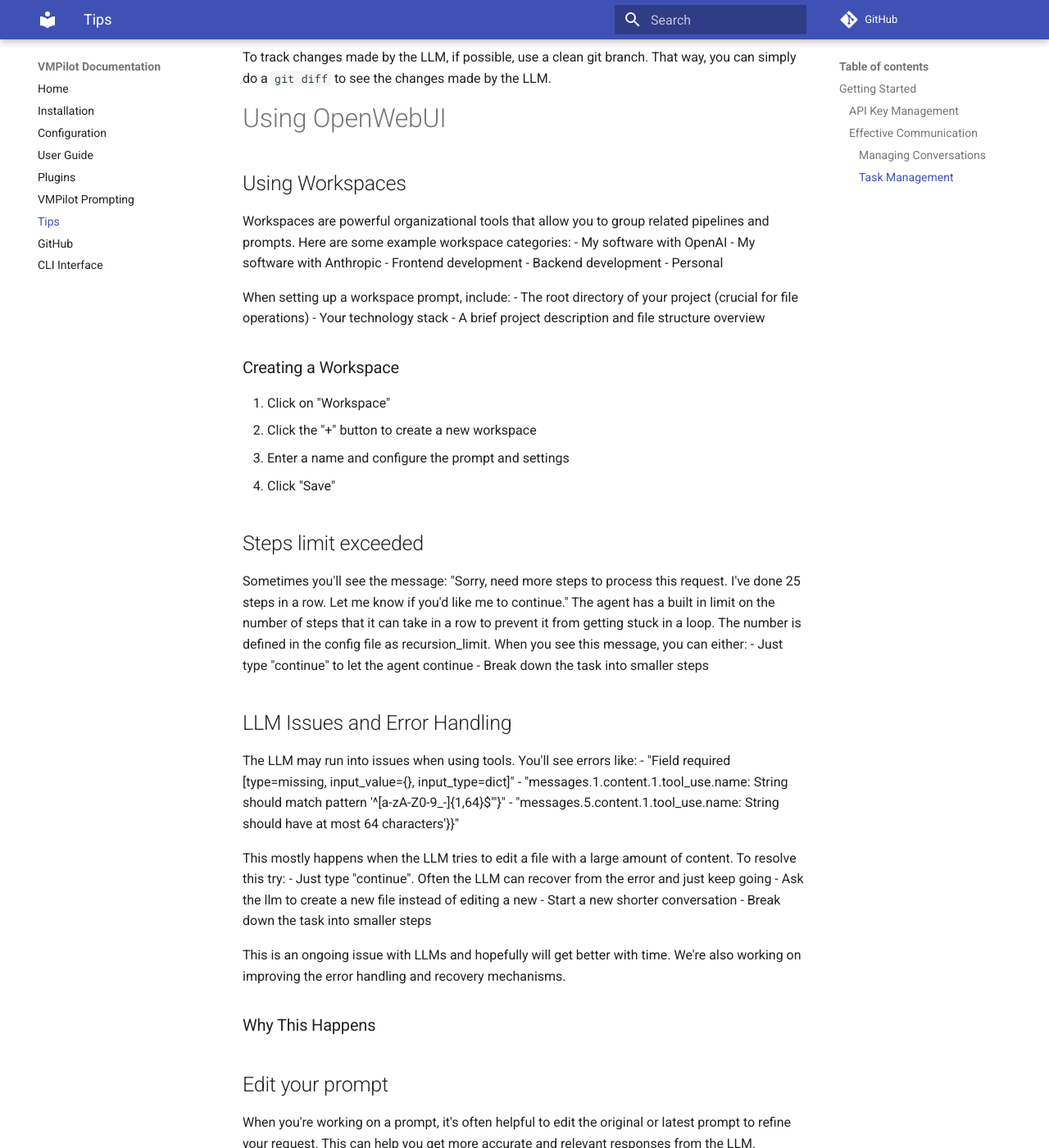
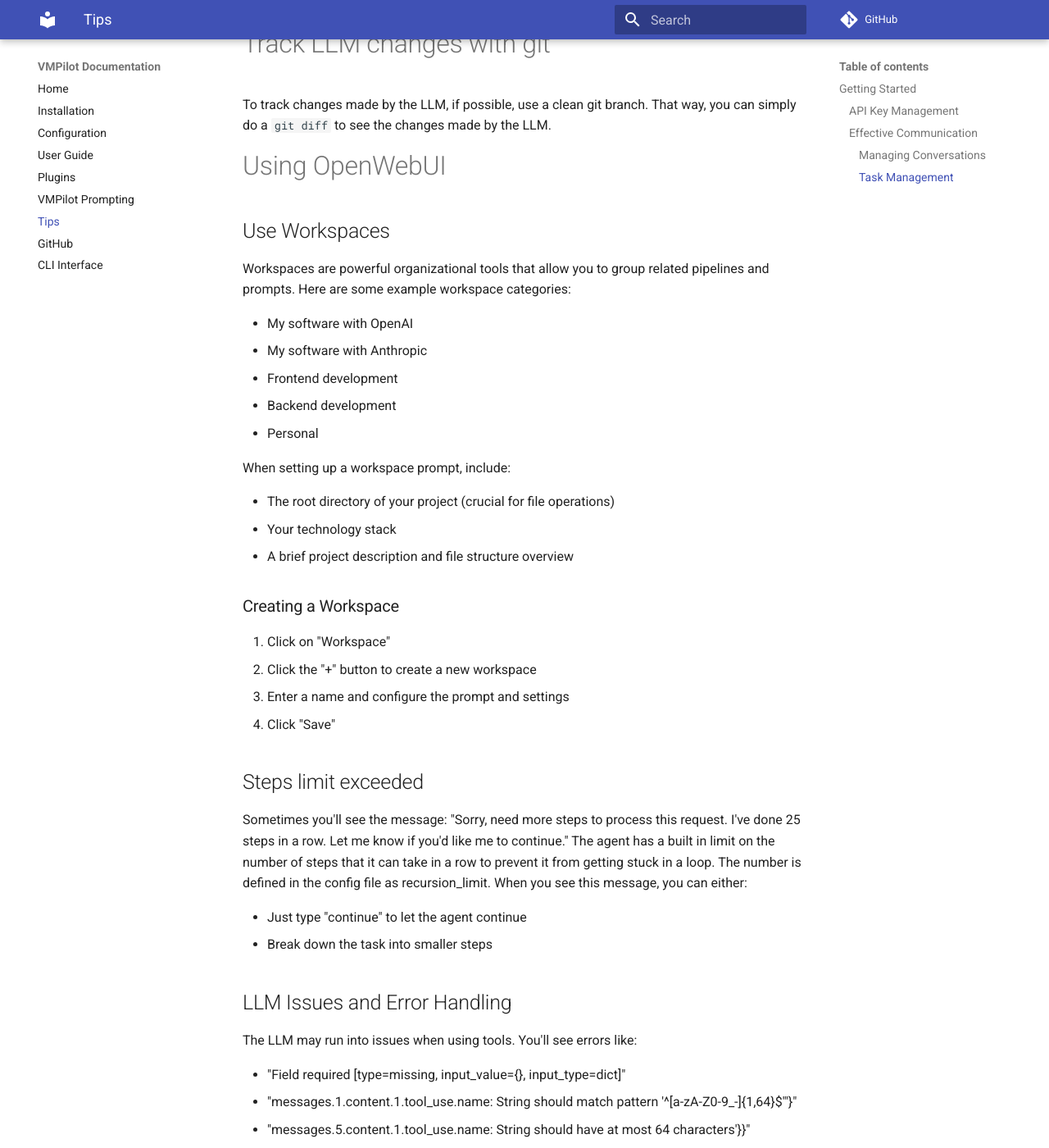
Before and after one commit to drorm/vmpilot, an MkDocs documentation site: the page built from docs/source/tips.md, in a window 1280 px wide and 1400 px high, scrolled down 699 px. Shown: the whole window at 82% size. Built offline with MkDocs 1.6.1 and Material for MkDocs 9.7.7, drawn with Linux system fonts in a browser that asks for light colours; comment, search, counter and statistics services are not loaded; part of the change alters nothing that is shown; some of the changed text lies outside the part shown.

Commit message:
Update and improve documentation for VMPilot tips and error handling.

```diff
--- a/docs/source/tips.md
+++ b/docs/source/tips.md
@@ -1,4 +1,4 @@
-# VMPilot Best Practices Guide
+# VMPilot Tips
 
 ## Getting Started
 
@@ -13,10 +13,10 @@ For optimal cost control and usage tracking:
 
 #### Managing Conversations
 Long conversations can reduce effectiveness. To maintain quality:
+
 1. Keep conversations focused on specific tasks
 2. Start new sessions for new topics
 3. Include relevant context when starting fresh
-4. Save important snippets for future reference
 
 #### Task Management
 Break down complex tasks:
@@ -30,9 +30,10 @@ To track changes made by the LLM, if possible, use a clean git branch. That way,
 
 # Using OpenWebUI
 
-## Using Workspaces
+## Use Workspaces
 
 Workspaces are powerful organizational tools that allow you to group related pipelines and prompts. Here are some example workspace categories:
+
 - My software with OpenAI
 - My software with Anthropic
 - Frontend development
@@ -40,6 +41,7 @@ Workspaces are powerful organizational tools that allow you to group related pip
 - Personal
 
 When setting up a workspace prompt, include:
+
 - The root directory of your project (crucial for file operations)
 - Your technology stack
 - A brief project description and file structure overview
@@ -55,17 +57,22 @@ When setting up a workspace prompt, include:
 Sometimes you'll see the message: "Sorry, need more steps to process this request. I've done 25 steps in a row. Let me know if you'd like me to continue."
 The agent has a built in limit on the number of steps that it can take in a row to prevent it from getting stuck in a loop. The number is defined in the config file as recursion_limit.
 When you see this message, you can either:
+
 - Just type "continue" to let the agent continue
 - Break down the task into smaller steps
 
 ## LLM Issues and Error Handling
 
 The LLM may run into issues when using tools. You'll see errors like:
+
 - "Field required [type=missing, input_value={}, input_type=dict]"
 - "messages.1.content.1.tool_use.name: String should match pattern '^[a-zA-Z0-9_-]{1,64}$'"}"
 - "messages.5.content.1.tool_use.name: String should have at most 64 characters'}}"
 
-This mostly happens when the LLM tries to edit a file with a large amount of content. To resolve this try:
+### Why This Happens
+
+This mostly happens when the LLM tries to edit a file with a large amount of content or when the history becomes large: the full request is 8000 tokens or more. To resolve this try:
+
 - Just type "continue". Often the LLM can recover from the error and just keep going
 - Ask the llm to create a new file instead of editing a new
 - Start a new shorter conversation
@@ -73,7 +80,6 @@ This mostly happens when the LLM tries to edit a file with a large amount of con
 
 This is an ongoing issue with LLMs and hopefully will get better with time. We're also working on improving the error handling and recovery mechanisms.
 
-### Why This Happens
 
 ## Edit your prompt
 
```
